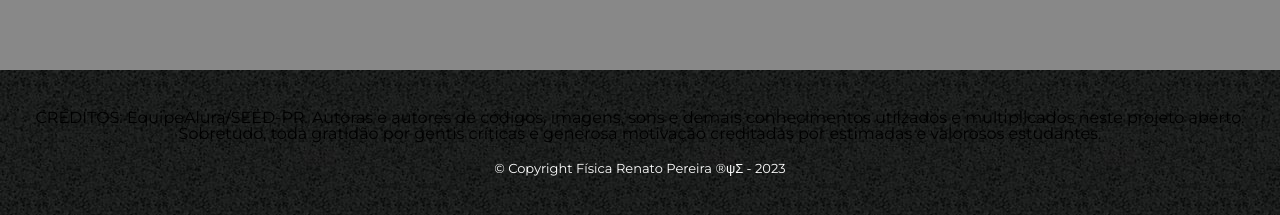
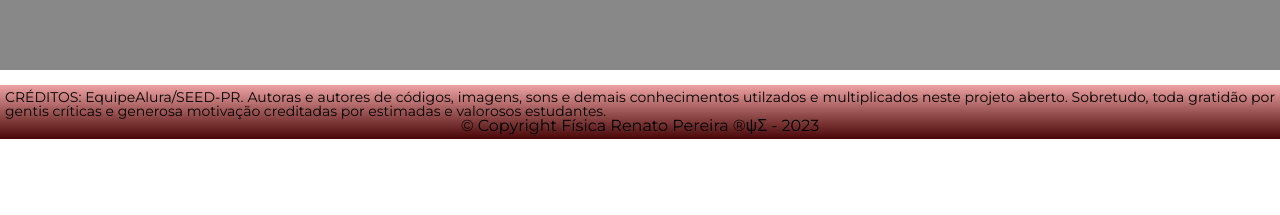
Before and after one commit to ProfRenatoPereira/barba, a plain HTML site: page index.html in a window 1280 px wide. Shown: the part 2338-2553 px from the top of the page. After the commit the page ends 2477 px from the top, so only its background shows below. Drawn offline with Linux system fonts and the light colour scheme.

Commit message:
Update style.css

```diff
--- a/style.css
+++ b/style.css
@@ -82,17 +82,6 @@ nav a:hover {
 	margin-top: 10px;
 }
 
-footer {
-	text-align: center;
-	background: url("bg.jpg");
-	padding: 40px 0;
-}
-
-.copyright {
-	color: #FFFFFF;
-	font-size: 13px;
-	margin: 20px 0 0;
-}
 
 main {
 
@@ -248,3 +237,24 @@ td, th {
 	width: 560px;
 	margin: 2em auto;
 }
+
+
+.rodape {
+	text-align: justify;
+  font-size:14px;
+	padding: 5px 5px;
+  background: linear-gradient(to bottom, #eea3a3 0%,#490606 100%);
+  margin-top:15px;
+  color: black;
+  vertical-align: displayHeight;
+  height: height;
+  width: displayWidth;
+}
+
+
+.copyright {
+  text-align:center;
+	color: black;
+	font-size: 16px;
+	margin: 0px 0px;
+}
```
